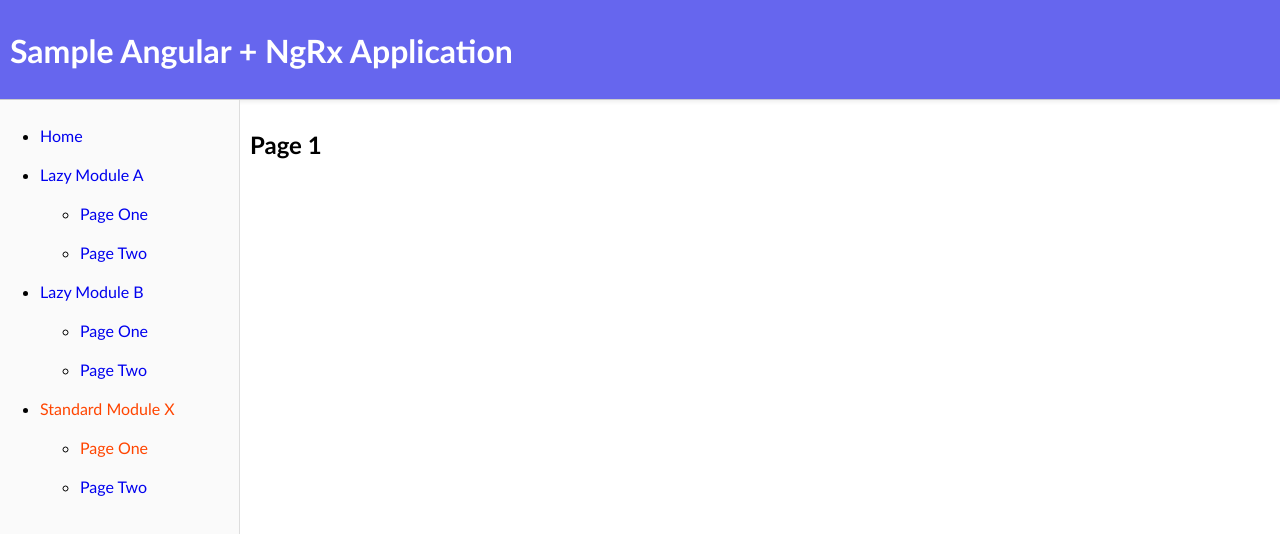
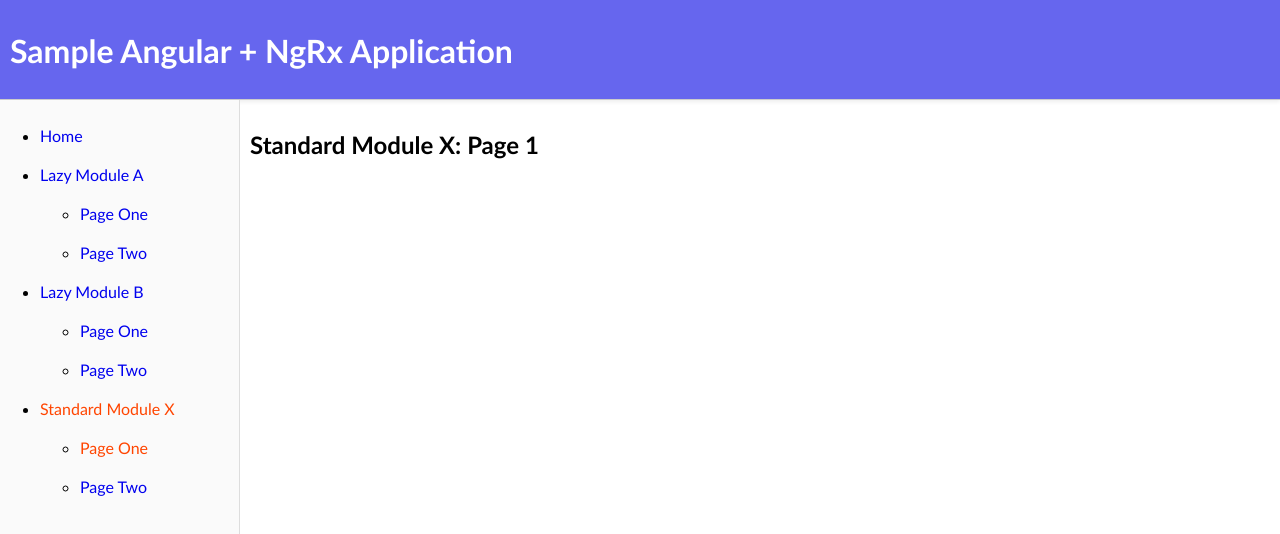
Before and after one commit to jeroenheijmans/sample-angular-ngrx-with-feature-modules, an Angular app: page /module-x/page-1 in a window 1280 px wide. Shown: the top 534 px of the page. Built offline with nearby package versions, Linux system fonts and the light colour scheme.

Commit message:
Make pages show their module

```diff
--- a/src/app/lazy-module-a/page-one.component.ts
+++ b/src/app/lazy-module-a/page-one.component.ts
@@ -3,7 +3,7 @@
 @Component({
   selector: 'app-page-one',
   template: `
-    <h2>Page 1</h2>
+    <h2>Lazy Module A: Page 1</h2>
   `
 })
 export class PageOneComponent {
--- a/src/app/lazy-module-a/page-two.component.ts
+++ b/src/app/lazy-module-a/page-two.component.ts
@@ -3,7 +3,7 @@
 @Component({
   selector: 'app-page-two',
   template: `
-    <h2>Page 2</h2>
+    <h2>Lazy Module A: Page 2</h2>
   `
 })
 export class PageTwoComponent {
--- a/src/app/lazy-module-b/page-one.component.ts
+++ b/src/app/lazy-module-b/page-one.component.ts
@@ -3,7 +3,7 @@
 @Component({
   selector: 'app-page-one',
   template: `
-    <h2>Page 1</h2>
+    <h2>Lazy Module B: Page 1</h2>
   `
 })
 export class PageOneComponent {
--- a/src/app/lazy-module-b/page-two.component.ts
+++ b/src/app/lazy-module-b/page-two.component.ts
@@ -3,7 +3,7 @@
 @Component({
   selector: 'app-page-two',
   template: `
-    <h2>Page 2</h2>
+    <h2>Lazy Module B: Page 2</h2>
   `
 })
 export class PageTwoComponent {
--- a/src/app/standard-module-x/page-one.component.ts
+++ b/src/app/standard-module-x/page-one.component.ts
@@ -3,7 +3,7 @@
 @Component({
   selector: 'app-page-one',
   template: `
-    <h2>Page 1</h2>
+    <h2>Standard Module X: Page 1</h2>
   `
 })
 export class PageOneComponent {
--- a/src/app/standard-module-x/page-two.component.ts
+++ b/src/app/standard-module-x/page-two.component.ts
@@ -3,7 +3,7 @@
 @Component({
   selector: 'app-page-two',
   template: `
-    <h2>Page 2</h2>
+    <h2>Standard Module X: Page 2</h2>
   `
 })
 export class PageTwoComponent {
--- a/src/app/standard-module-x/standard-module-x-routes.ts
+++ b/src/app/standard-module-x/standard-module-x-routes.ts
@@ -5,7 +5,6 @@
 
 export const standardModuleXRoutes: Route = {
   path: 'module-x',
-  component: PageOneComponent,
   children: [
     {
       path: '',
```
